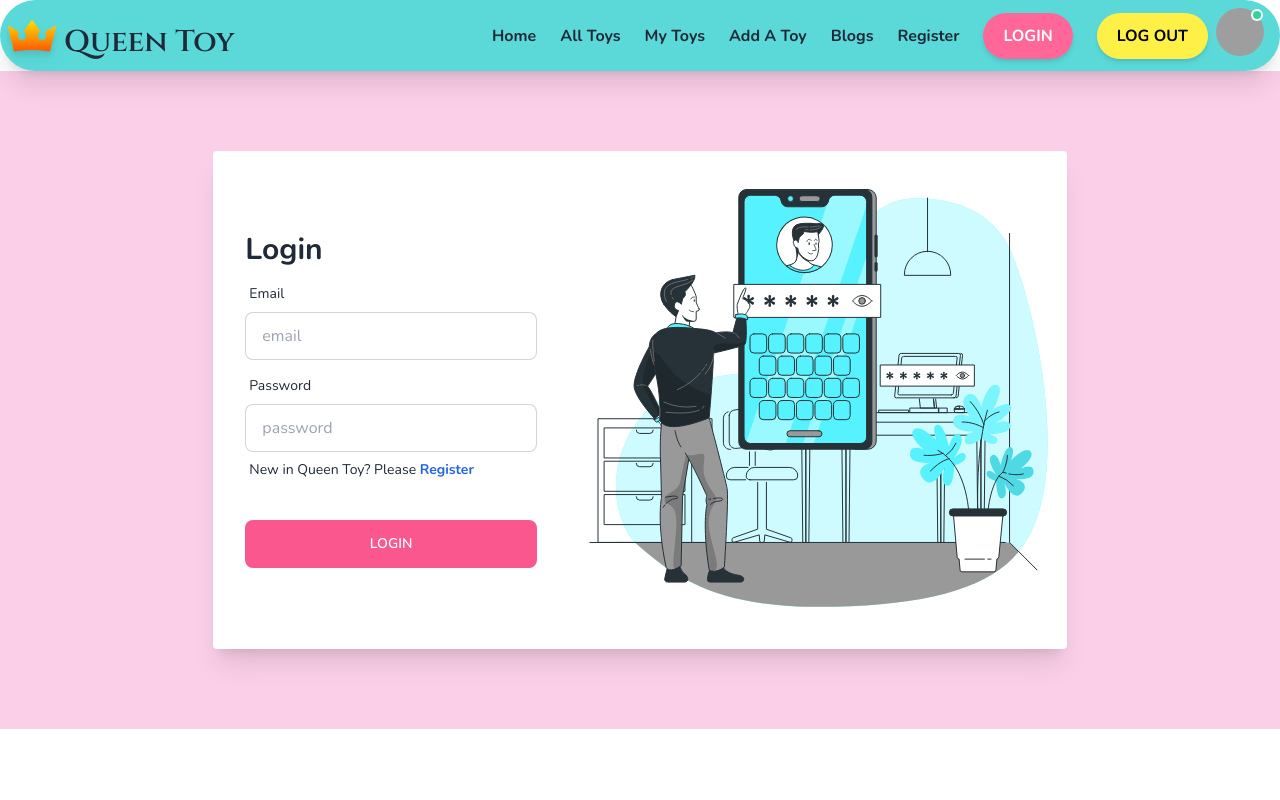
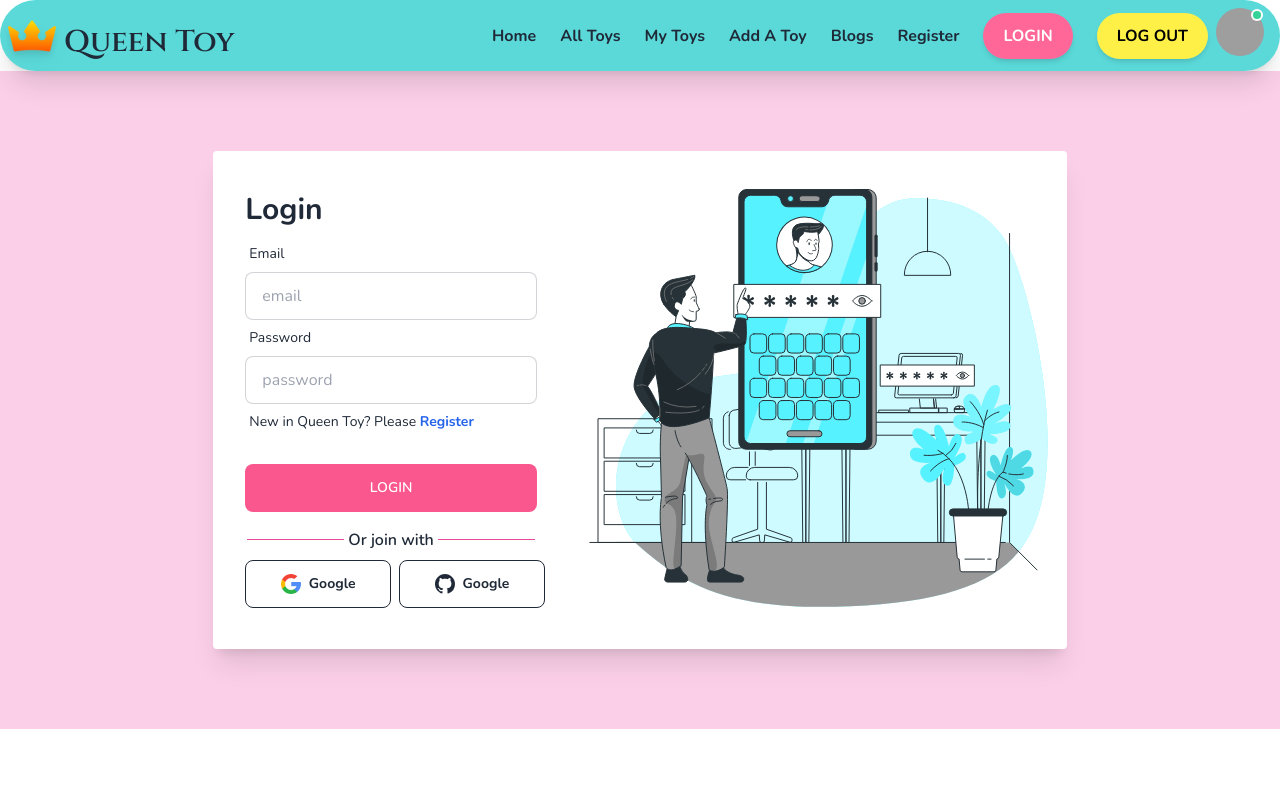
Before and after one commit to developer-shourav/Queen-Toy-Client, a React (Vite) app: page /login in a window 1280 px wide. Shown: the top 800 px of the page. Built offline with nearby package versions, Linux system fonts and the light colour scheme; no server answers; grey boxes are pictures that could not be loaded.

Commit message:
big screen login page added

```diff
--- a/src/pages/Login/Login.jsx
+++ b/src/pages/Login/Login.jsx
@@ -1,7 +1,9 @@
 import React from "react";
 import useTitle from "../../Hooks/useTitle";
-import LoginImg from '../../assets/images/login-svg/login.svg'
+import LoginImg from "../../assets/images/login-svg/login.svg";
 import { Link } from "react-router-dom";
+import GoogleIcon from '../../assets/images/icons/google.png';
+import {BsGithub} from 'react-icons/bs';
 
 const Login = () => {
   /* -------------Dynamic Title Adding hook---------- */
@@ -11,10 +13,10 @@ const Login = () => {
       <div className="container py-20 mx-auto">
         <div className="w-8/12 bg-white  mx-auto flex items-center justify-center shadow-xl rounded">
           <div className="w-5/12">
-
             <div className="card flex-shrink-0 w-full  bg-base-100">
               <div className="card-body">
                 <h2 className="text-3xl font-extrabold">Login</h2>
+                <form>
                   <div className="form-control">
                     <label className="label">
                       <span className="label-text">Email</span>
@@ -35,13 +37,36 @@ const Login = () => {
                       className="input input-bordered"
                     />
                     <label className="label">
-                    <p  className="text-sm">
-                      New in Queen Toy? Please <Link className="font-bold text-blue-600 hover:text-blue-700 hover:underline " to='/register'>Register</Link>
+                      <p className="text-sm">
+                        New in Queen Toy? Please{" "}
+                        <Link
+                          className="font-bold text-blue-600 hover:text-blue-700 hover:underline "
+                          to="/register"
+                        >
+                          Register
+                        </Link>
                       </p>
                     </label>
                   </div>
                   <div className="form-control mt-6">
-                  <button className="btn btn-primary bg-[#fa578e] border-0 hover:bg-pink-700">Login</button>
+                    <input
+                      className="btn btn-primary bg-[#fa578e] border-0 hover:bg-pink-700"
+                      type="submit"
+                      value="Login"
+                    />
+                  </div>
+                </form>
+                <div className="flex justify-center items-center mt-2">
+                  <hr className="inline-block w-2/6 border-1 border-pink-500" />{" "}
+                  <span className="mx-1 font-semibold">Or join with</span>{" "}
+                  <hr className="inline-block border-1 w-2/6 border-pink-500" />
+                </div>
+
+                <div className="flex gap-2">
+                <button className="btn  font-bold  normal-case btn-outline w-1/2"><img className="w-5 me-2" src={GoogleIcon} alt="" />Google</button>
+
+                <button className="btn font-bold normal-case btn-outline w-1/2"><BsGithub className=" text-xl me-2" />Google</button>
+
                 </div>
               </div>
             </div>
```
Also changed, not shown: src/assets/images/icons/google.png (added). Lines whose indentation alone changed are shown as unchanged.
